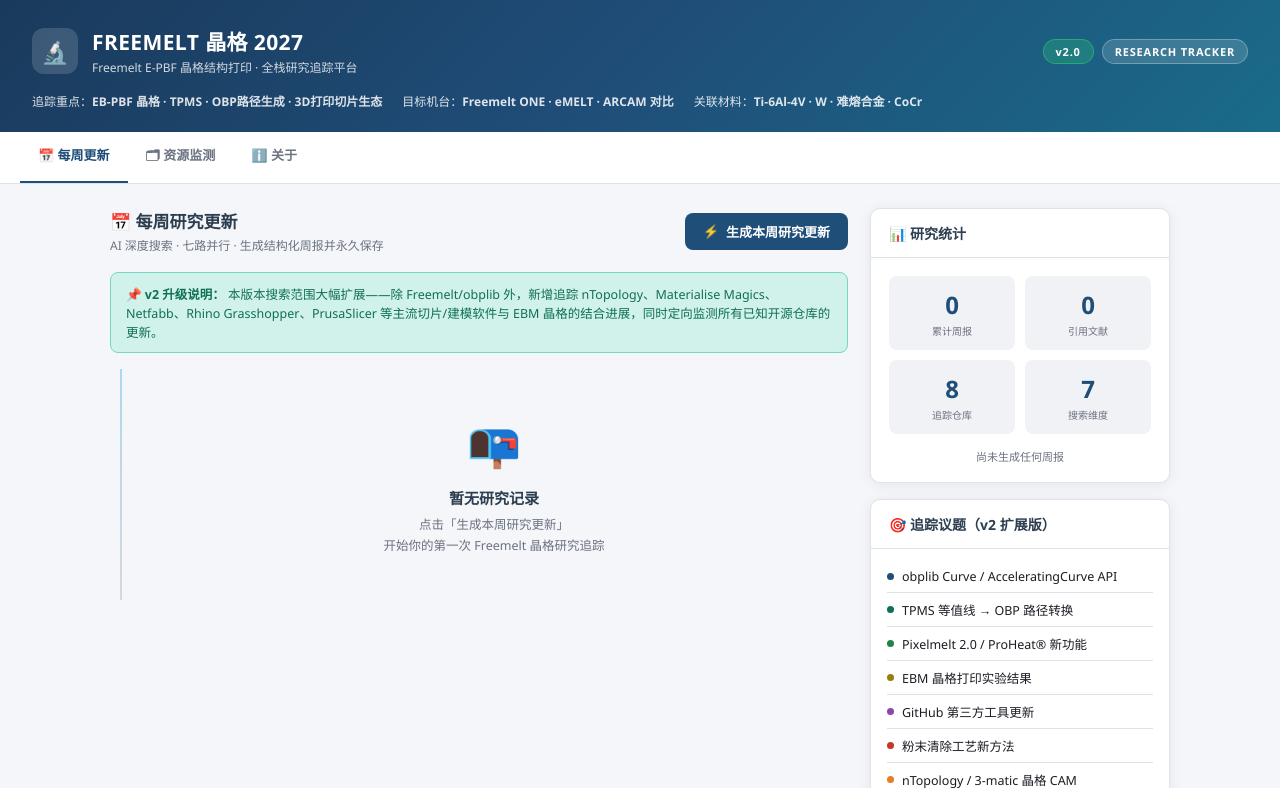
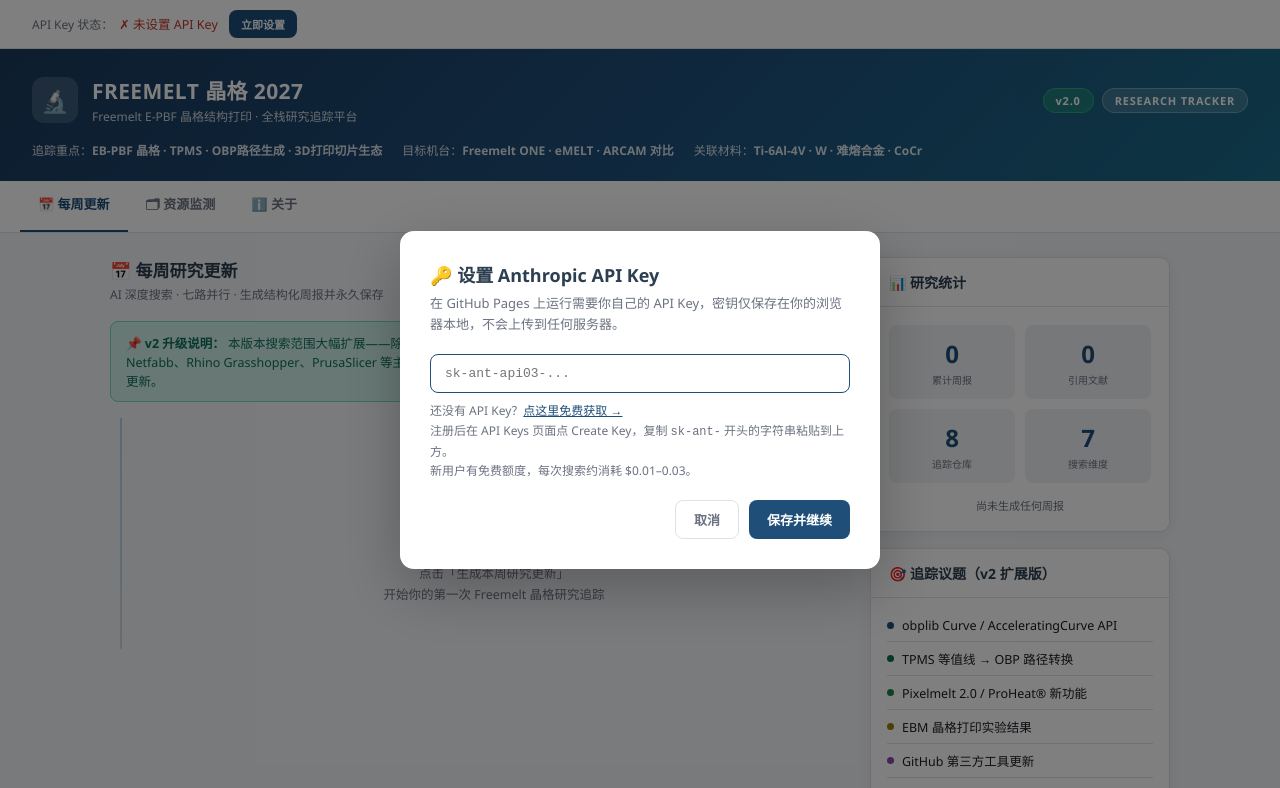
Before and after one commit to camerashy2026/freemelt2027, a plain HTML site: page index.html in a window 1280 px wide. Shown: the top 788 px of the page. Drawn offline with Linux system fonts and the light colour scheme.

Commit message:
Add files via upload

```diff
--- a/index.html
+++ b/index.html
@@ -160,9 +160,47 @@
 .mat-high{background:var(--green-l);color:var(--green)}
 .mat-medium{background:var(--amber-l);color:var(--amber)}
 .mat-low{background:var(--red-l);color:var(--red)}
+
+/* ── Modal ── */
+.modal-overlay{position:fixed;inset:0;background:rgba(0,0,0,.5);display:flex;align-items:center;justify-content:center;z-index:9999;padding:20px}
+.modal-box{background:#fff;border-radius:14px;padding:30px;max-width:480px;width:100%;box-shadow:0 20px 60px rgba(0,0,0,.25)}
+.modal-title{font-size:18px;font-weight:700;color:var(--gray);margin-bottom:6px}
+.modal-sub{font-size:13px;color:var(--muted);margin-bottom:20px;line-height:1.6}
+.modal-input{width:100%;padding:11px 14px;border:1.5px solid var(--border);border-radius:8px;font-size:13px;font-family:monospace;color:var(--gray);outline:none;transition:border-color .2s}
+.modal-input:focus{border-color:var(--blue)}
+.modal-hint{font-size:12px;color:var(--muted);margin-top:8px;line-height:1.6}
+.modal-hint a{color:var(--blue)}
+.modal-actions{display:flex;gap:10px;margin-top:20px;justify-content:flex-end}
+.key-status-bar{background:var(--card);border-bottom:1px solid var(--border);padding:10px 32px;font-size:12.5px;display:flex;align-items:center;gap:6px}
 </style>
 </head>
 <body>
+
+
+<!-- API Key Modal -->
+<div class="modal-overlay" id="keyModal" style="display:none" onclick="if(event.target===this&&getApiKey())hideKeyModal()">
+  <div class="modal-box">
+    <div class="modal-title">🔑 设置 Anthropic API Key</div>
+    <div class="modal-sub">在 GitHub Pages 上运行需要你自己的 API Key，密钥仅保存在你的浏览器本地，不会上传到任何服务器。</div>
+    <input class="modal-input" id="keyInput" type="password" placeholder="sk-ant-api03-..." autocomplete="off"
+      onkeydown="if(event.key==='Enter')saveKeyAndClose()">
+    <div class="modal-hint">
+      还没有 API Key？<a href="https://console.anthropic.com/settings/keys" target="_blank">点这里免费获取 →</a><br>
+      注册后在 API Keys 页面点 Create Key，复制 <code>sk-ant-</code> 开头的字符串粘贴到上方。<br>
+      新用户有免费额度，每次搜索约消耗 $0.01–0.03。
+    </div>
+    <div class="modal-actions">
+      <button class="btn btn-ghost" onclick="if(getApiKey())hideKeyModal()">取消</button>
+      <button class="btn btn-primary" onclick="saveKeyAndClose()">保存并继续</button>
+    </div>
+  </div>
+</div>
+
+<!-- Key Status Bar -->
+<div class="key-status-bar">
+  <span style="color:var(--muted);font-size:12px">API Key 状态：</span>
+  <span id="keyStatus"></span>
+</div>
 
 <div class="header">
   <div class="header-top">
@@ -424,17 +462,55 @@
 function stepDone(id) { const e=document.getElementById(id); if(e) e.className='step-item done'; }
 function resetSteps() { ['s1','s2','s3','s4','s5','s6','s7'].forEach(id=>{ const e=document.getElementById(id); if(e) e.className='step-item'; }); }
 
+// ── API Key management ────────────────────────────────────────────────
+const KEY_STORE = 'freemelt2027_apikey';
+function getApiKey() { return localStorage.getItem(KEY_STORE) || ''; }
+function saveApiKey(k) { localStorage.setItem(KEY_STORE, k.trim()); }
+function clearApiKey() { localStorage.removeItem(KEY_STORE); }
+
+function showKeyModal() {
+  document.getElementById('keyModal').style.display='flex';
+  document.getElementById('keyInput').value = getApiKey();
+  setTimeout(()=>document.getElementById('keyInput').focus(),100);
+}
+function hideKeyModal() { document.getElementById('keyModal').style.display='none'; }
+function saveKeyAndClose() {
+  const v = document.getElementById('keyInput').value.trim();
+  if(!v){ alert('请输入 API Key'); return; }
+  if(!v.startsWith('sk-ant-')){ alert('API Key 格式不正确，应以 sk-ant- 开头'); return; }
+  saveApiKey(v);
+  hideKeyModal();
+  updateKeyStatus();
+}
+function updateKeyStatus() {
+  const k = getApiKey();
+  const el = document.getElementById('keyStatus');
+  if(!el) return;
+  if(k) {
+    el.innerHTML = `<span style="color:var(--green)">✓ API Key 已设置</span>
+      <button class="btn btn-ghost btn-sm" onclick="showKeyModal()" style="margin-left:8px;font-size:11px">修改</button>
+      <button class="btn btn-ghost btn-sm" onclick="if(confirm('确认清除API Key？'))clearApiKey(),updateKeyStatus()" style="margin-left:4px;font-size:11px;color:var(--red)">清除</button>`;
+  } else {
+    el.innerHTML = `<span style="color:var(--red)">✗ 未设置 API Key</span>
+      <button class="btn btn-primary btn-sm" onclick="showKeyModal()" style="margin-left:8px;font-size:11px">立即设置</button>`;
+  }
+}
+
 // ── Claude API ────────────────────────────────────────────────────────
 async function callClaude(prompt) {
+  const apiKey = getApiKey();
+  if(!apiKey) { showKeyModal(); throw new Error('请先设置 Anthropic API Key'); }
   const r = await fetch("https://api.anthropic.com/v1/messages", {
-    method:"POST", headers:{"Content-Type":"application/json"},
+    method:"POST",
+    headers:{"Content-Type":"application/json","x-api-key":apiKey,"anthropic-version":"2023-06-01","anthropic-dangerous-direct-browser-access":"true"},
     body: JSON.stringify({
       model:"claude-sonnet-4-20250514", max_tokens:1000,
       tools:[{type:"web_search_20250305",name:"web_search"}],
       messages:[{role:"user",content:prompt}]
     })
   });
-  if(!r.ok) throw new Error(`API ${r.status}`);
+  if(r.status===401) { clearApiKey(); updateKeyStatus(); throw new Error('API Key 无效，请重新设置'); }
+  if(!r.ok) throw new Error(`API 错误 ${r.status}：请检查 API Key 和网络`);
   const d = await r.json();
   return d.content.filter(b=>b.type==='text').map(b=>b.text).join('\n');
 }
@@ -694,7 +770,7 @@
 }
 
 // ── Init ──────────────────────────────────────────────────────────────
-(async()=>{ const entries=await loadEntries(); renderAll(entries); })();
+(async()=>{ updateKeyStatus(); const entries=await loadEntries(); renderAll(entries); if(!getApiKey()) setTimeout(showKeyModal,800); })();
 </script>
 </body>
 </html>
```
